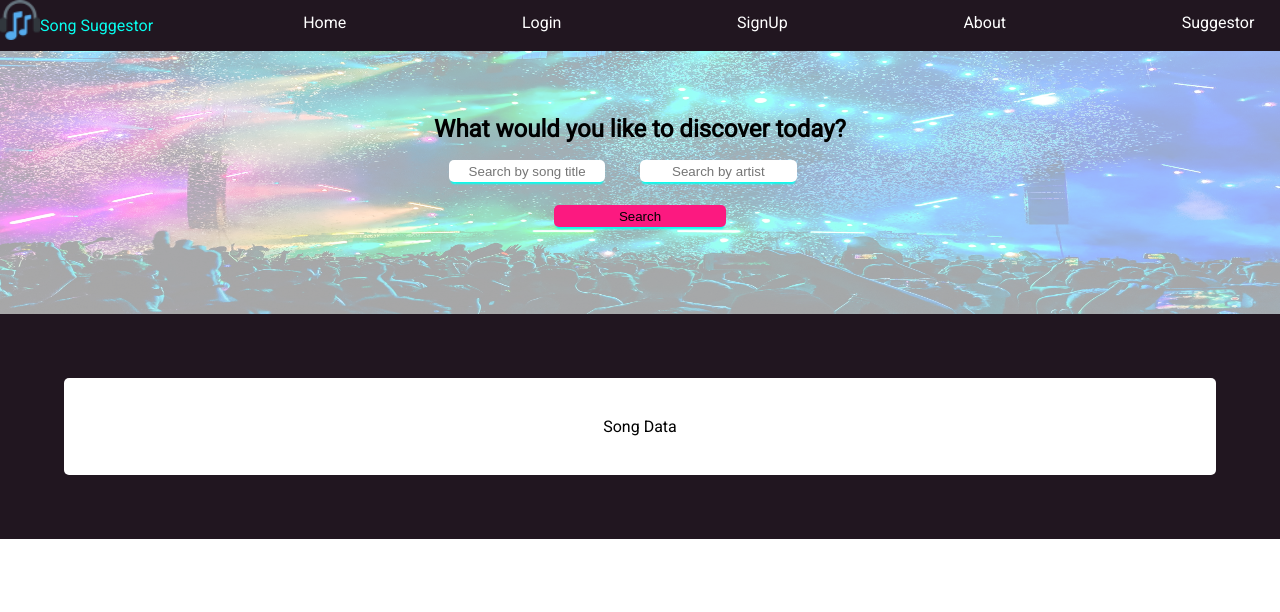
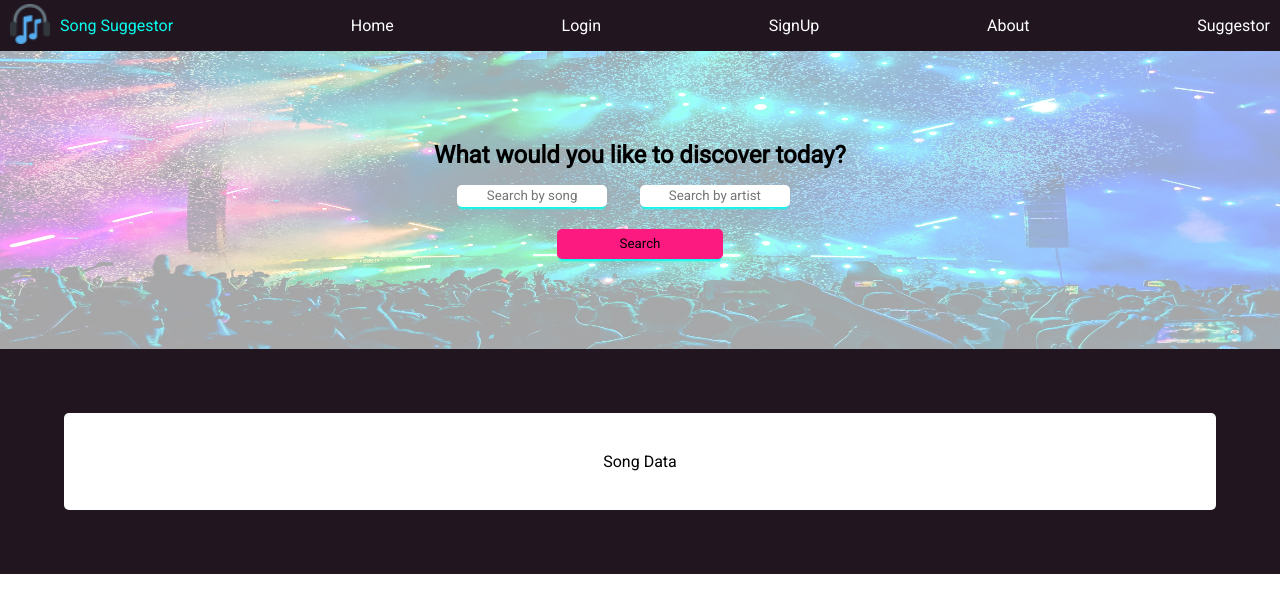
Before and after one commit to spotify-suggestor-4/front-end, a React (Create React App) app in the folder spotify-suggestor-4-react-1/: page /suggestor in a window 1280 px wide. Shown: the top 612 px of the page. Built offline with nearby package versions, Linux system fonts and the light colour scheme.

Commit message:
minor style change

```diff
--- a/spotify-suggestor-4-react-1/src/components/Song.js
+++ /dev/null
@@ -1,11 +0,0 @@
-import React from 'react';
-
-const Song = () => {
-    return (
-        <div>
-
-        </div>
-    )
-}
-
-export default Song;
--- a/spotify-suggestor-4-react-1/src/components/SongCard.js
+++ b/spotify-suggestor-4-react-1/src/components/SongCard.js
@@ -4,6 +4,8 @@ import { SongCardContainer } from './Styles';
 const Song = () => {
     return (
     <SongCardContainer>
+        {/* Come back and map over the song data maybe create seperate component
+        for each song */}
         <p>Song Data</p>
     </SongCardContainer>
     )
--- a/spotify-suggestor-4-react-1/src/components/Styles.js
+++ b/spotify-suggestor-4-react-1/src/components/Styles.js
@@ -4,8 +4,13 @@ import stadiumimg from '../Images/groupstadium-image.png';
 // Logo
 export const LogoContainer = styled.div`
     display: flex;
+    margin: 0px 10px;
     p {
-        color: #08FDEE
+        color: #08FDEE;
+        margin: 16px 10px;
+    }
+    img {
+        margin-top: 4px;
     }
 `;
 
@@ -14,22 +19,22 @@ export const Navbar = styled.nav`
     display: flex;
     justify-content: space-between;
     background-color: #211620;
-
+    align-items: center;
     a {
         text-decoration: none;
         color: white;
-        margin: 1% 2%;
+        margin: 16px 10px;
     }
 `;
 
 // Suggestor
-export const SearchContainer = styled.div`
+export const SearchContainer = styled.section`
     text-align: center;
     background-image: url(${stadiumimg});
     background-repeat: no-repeat;
     background-size: cover;
     background-size: 100% 100%;
-    padding: 5%;
+    padding: 7%;
 
     h2, button {
         margin: 0;
@@ -49,8 +54,7 @@ export const SearchContainer = styled.div`
     button {
         background-color: #FC1980;
         width: 15%;
-        padding: 0.3%;
-        margin-bottom: 2%;
+        padding: 0.7%;
         border-radius: 5px;
         border-style: none;
         box-shadow: 0 4px 2px -2px #08FDEE;
--- a/spotify-suggestor-4-react-1/src/components/Suggestor.js
+++ b/spotify-suggestor-4-react-1/src/components/Suggestor.js
@@ -6,7 +6,7 @@ import SongCard from './SongCard';
 const Suggestor = () => {
 
     const [searchTitle, setSearchTitle] = useState('');
-    const [searchArtist, setSearchArtis] = useState('');
+    const [searchArtist, setSearchArtist] = useState('');
 
     // useEffect(() => {
 
@@ -17,7 +17,7 @@ const Suggestor = () => {
         <SearchContainer>
             <h2>What would you like to discover today?</h2>
             <input
-            placeholder='Search by song title'
+            placeholder='Search by song'
 
             />
             <input
--- a/spotify-suggestor-4-react-1/src/index.css
+++ b/spotify-suggestor-4-react-1/src/index.css
@@ -4,3 +4,7 @@ body {
     font-family: 'Roboto', sans-serif;
     margin: 0;
 }
+
+input, button {
+    font-family: 'Roboto', sans-serif;
+}
```
